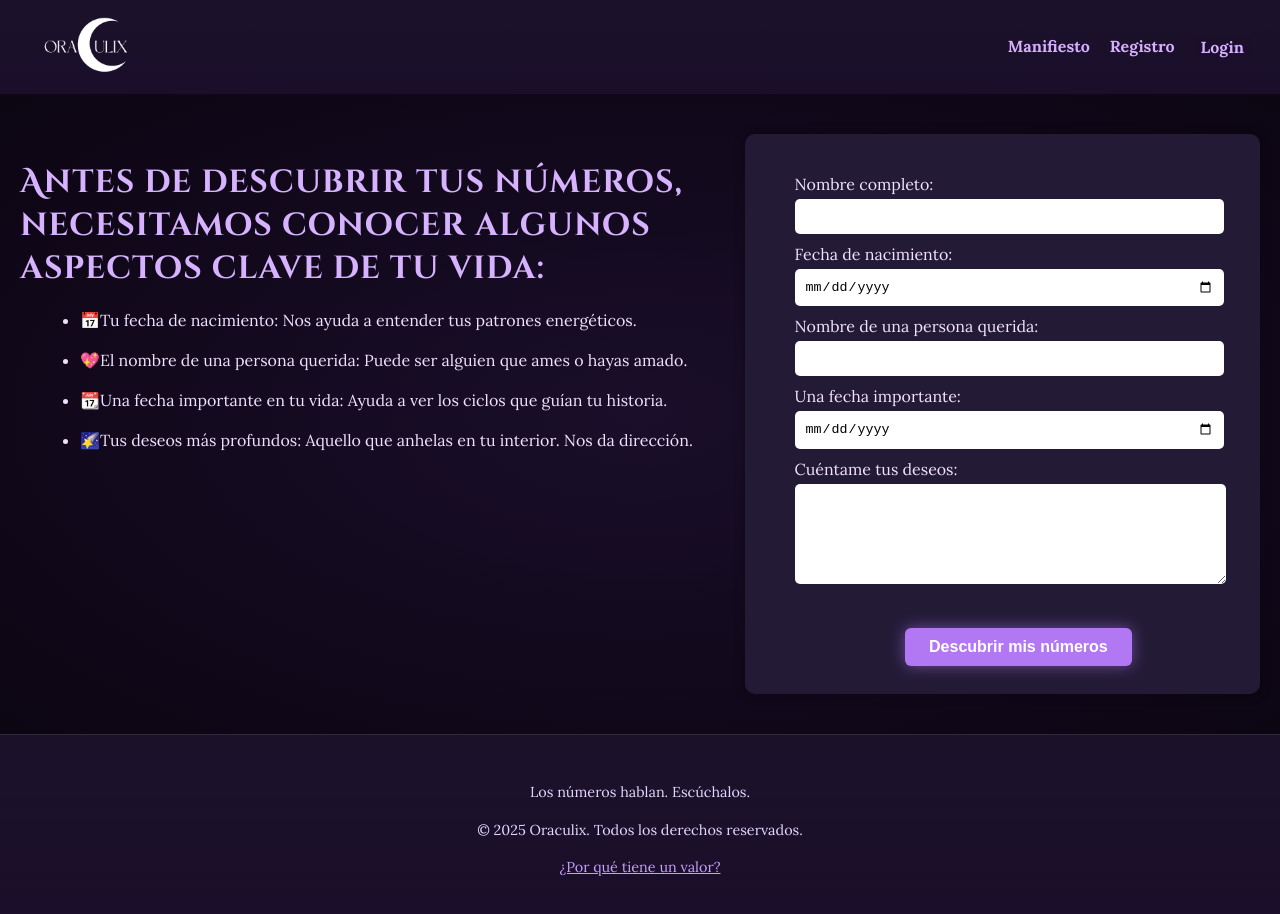
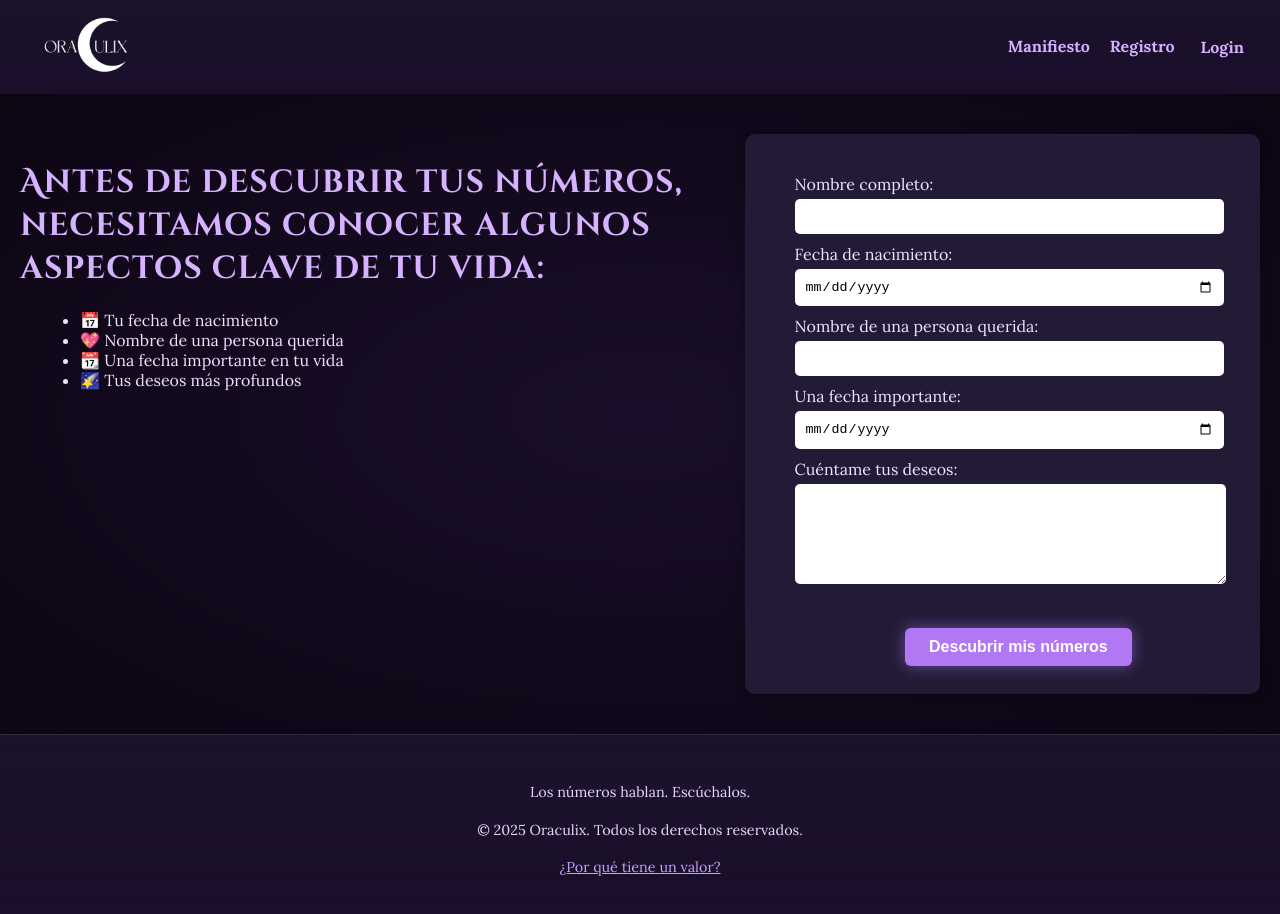
Before and after one commit to HectorAmpuero/oraculix-frontend, a React (Vite) app: page /formulario in a window 1280 px wide. Shown: the top 914 px of the page. Built offline with nearby package versions, Linux system fonts and the light colour scheme.

Commit message:
cambios formulario

```diff
--- a/src/pages/Formulario.jsx
+++ b/src/pages/Formulario.jsx
@@ -1,9 +1,10 @@
-import React, { useState } from "react";
+import React, { useState, useEffect } from "react";
 import { useNavigate } from "react-router-dom";
 import "../assets/styles.css";
 
 const Formulario = () => {
   const navigate = useNavigate();
+  const [user, setUser] = useState(null);
 
   const [formData, setFormData] = useState({
     nombre: "",
@@ -15,6 +16,13 @@ const Formulario = () => {
 
   const [enviando, setEnviando] = useState(false);
 
+  useEffect(() => {
+    const userData = JSON.parse(localStorage.getItem("user"));
+    if (userData) {
+      setUser(userData);
+    }
+  }, []);
+
   const handleChange = (e) => {
     setFormData({ ...formData, [e.target.name]: e.target.value });
   };
@@ -23,15 +31,19 @@ const Formulario = () => {
     e.preventDefault();
     setEnviando(true);
 
+    if (!user) {
+      alert("Debes iniciar sesión para continuar.");
+      return;
+    }
+
     const payload = {
       nombre: formData.nombre,
       nacimiento: formData.nacimiento,
       personaQuerida: formData.persona,
       fechaImportante: formData.fechaImportante,
-      deseos: formData.deseos
-        // 🚫 No mandes numerosPrincipales ni numerosComplementarios
-            };
-
+      deseos: formData.deseos,
+      email: user.email, // ✨ Agregamos el email del usuario logueado
+    };
 
     try {
       const response = await fetch(`${import.meta.env.VITE_BACKEND_URL}/api/pago/crear-preferencia`, {
@@ -55,16 +67,15 @@ const Formulario = () => {
     setEnviando(false);
   };
 
-    //formulariogit
   return (
     <div className="formulario-container">
       <div className="info-signos">
         <h2>Antes de descubrir tus números, necesitamos conocer algunos aspectos clave de tu vida:</h2>
         <ul>
-          <li>📅Tu fecha de nacimiento: Nos ayuda a entender tus patrones energéticos.</li> <br />
-          <li>💖El nombre de una persona querida: Puede ser alguien que ames o hayas amado.</li> <br />
-          <li>📆Una fecha importante en tu vida: Ayuda a ver los ciclos que guían tu historia.</li> <br />
-          <li>🌠Tus deseos más profundos: Aquello que anhelas en tu interior. Nos da dirección.</li> <br />
+          <li>📅 Tu fecha de nacimiento</li>
+          <li>💖 Nombre de una persona querida</li>
+          <li>📆 Una fecha importante en tu vida</li>
+          <li>🌠 Tus deseos más profundos</li>
         </ul>
       </div>
 
@@ -120,7 +131,7 @@ const Formulario = () => {
         ></textarea>
 
         <button type="submit" className="btn" disabled={enviando}>
-            {enviando ? (<><span className="spinner"></span> Descubriendo tus números...</>) : ("Descubrir mis números")}
+          {enviando ? (<><span className="spinner"></span> Descubriendo tus números...</>) : ("Descubrir mis números")}
         </button>
       </form>
     </div>
```
